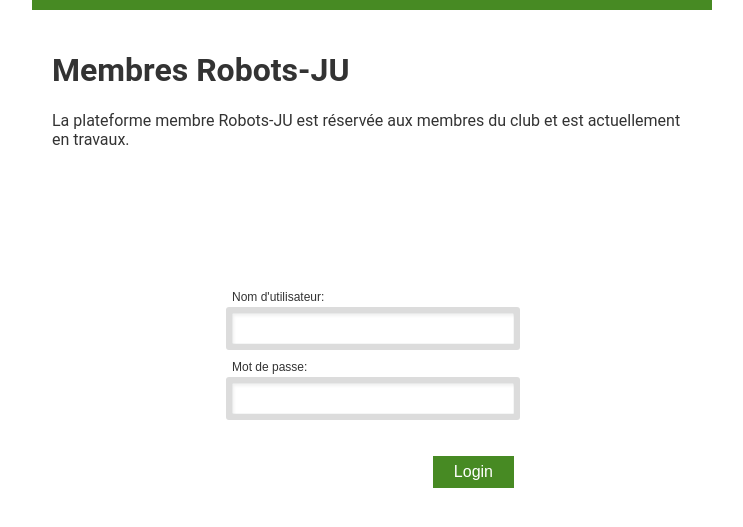
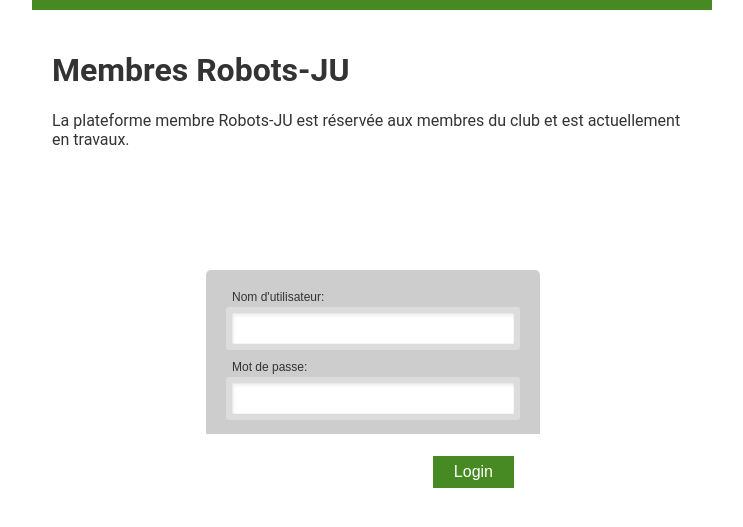
Before and after one commit to robots-ju/membres.robots-ju.ch, a PHP site: page /login.html in a window 1280 px wide. Shown: the top 527 px of the page, without its empty margins (268-1011 px from the left). Run offline with PHP 8.4, Linux system fonts and the light colour scheme.

Commit message:
Update login.css

```diff
--- a/Serveur public/WEB/css/login.css
+++ b/Serveur public/WEB/css/login.css
@@ -24,7 +24,7 @@
     border: 0;
 }
 .boxBody{
-    background:white;
+    background:#cdcdcd;
     padding:10px 20px;
     margin: 0;
     border: 0;
```
